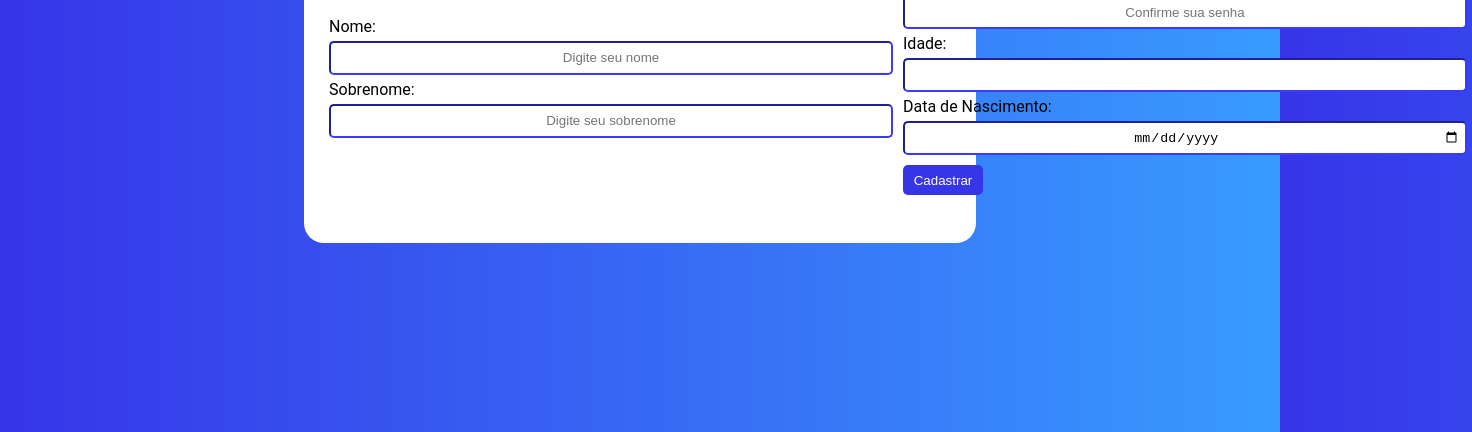
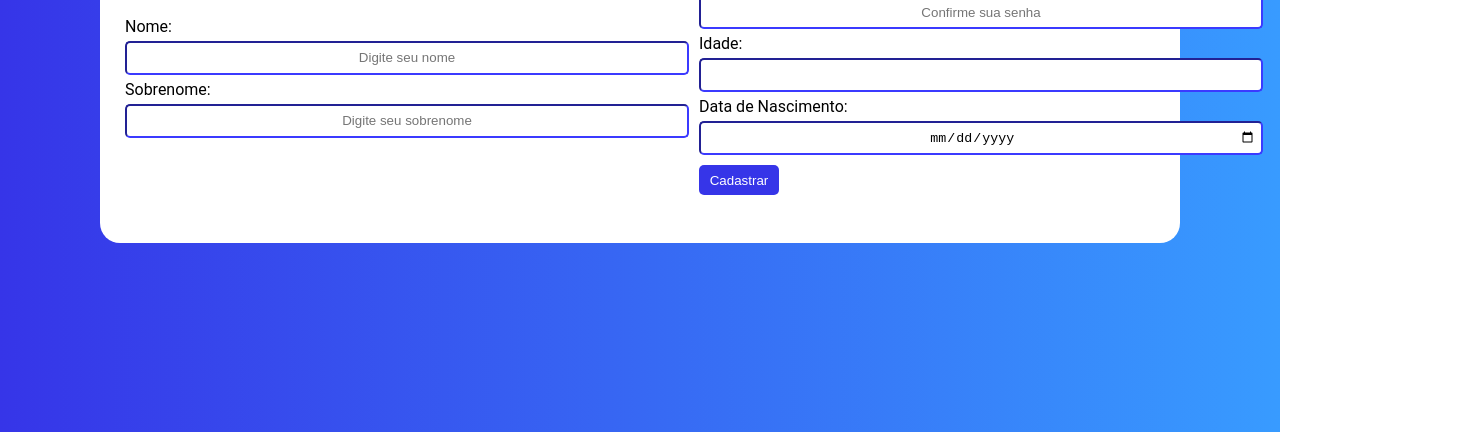
Before and after one commit to AssFerj/pagina_de_lolgin, a plain HTML site: page cadastro.html in a window 1280 px wide. Shown: the part 387-819 px from the top of the page, 1472 px wide, since content can reach past the window. Drawn offline with Linux system fonts and the light colour scheme.

Commit message:
Atualização de estilo- cadastro
Atualização de estilo- cadastro

```diff
--- a/style.css
+++ b/style.css
@@ -82,7 +82,7 @@ button:hover {
 	justify-content: space-around;
 	align-items: center;
 	border-radius: 20px;
-	width: 50%;
+	width: 130vh;
 	height: 400px;
 	margin: 15% auto;
 	padding: 20px;
```
